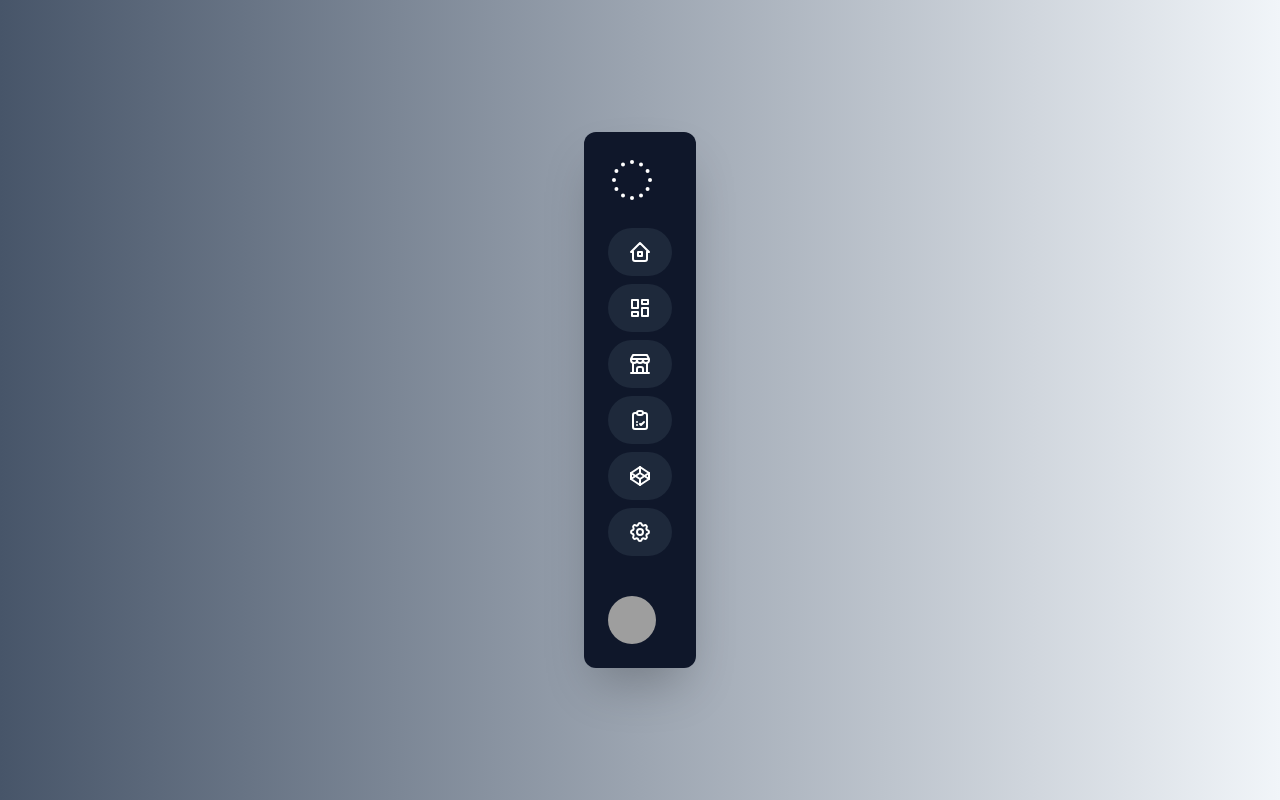
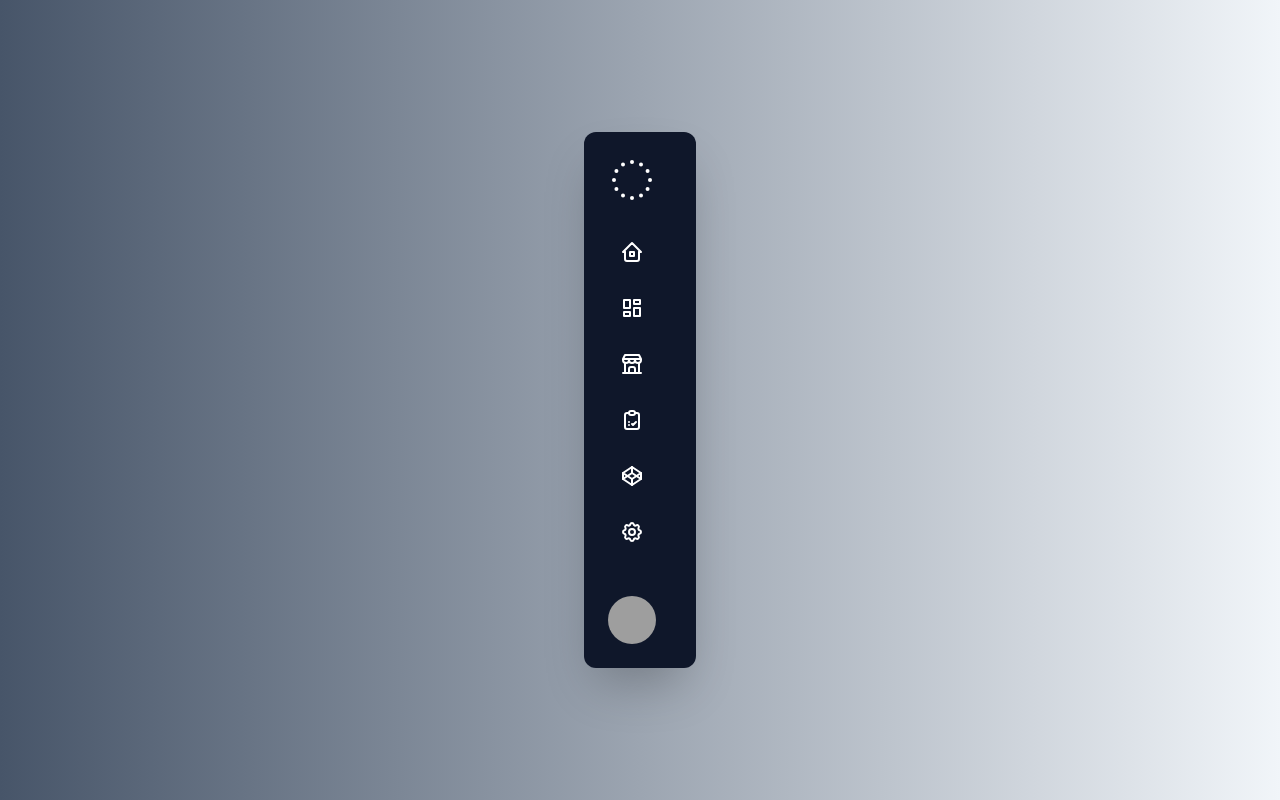
Before and after one commit to captainkapnap/icodethis_yt_video, a Next.js app: page / in a window 1280 px wide. Built offline with nearby package versions, Linux system fonts and the light colour scheme; grey boxes are pictures that could not be loaded.

Commit message:
ict yt at 2:05:46

```diff
--- a/src/pages/components/util.tsx
+++ b/src/pages/components/util.tsx
@@ -57,9 +57,10 @@ function ICodeThis() {
        })
 
     return (
+        <>
       <div className="flex">
         <nav className="bg-slate-900 text-white rounded-xl shadow-2xl p-6">
-        <svg xmlns="http://www.w3.org/2000/svg" class="mb-6" width="48" height="48" viewBox="0 0 24 24" stroke-width="2" stroke="currentColor" fill="none" stroke-linecap="round" stroke-linejoin="round">
+        <svg xmlns="http://www.w3.org/2000/svg" className="mb-6" width="48" height="48" viewBox="0 0 24 24" stroke-width="2" stroke="currentColor" fill="none" stroke-linecap="round" stroke-linejoin="round">
    <path stroke="none" d="M0 0h24v24H0z" fill="none"></path>
    <path d="M7.5 4.21l0 .01"></path>
    <path d="M4.21 7.5l0 .01"></path>
@@ -76,27 +77,37 @@ function ICodeThis() {
         </svg>
 
             <ul>
-                <li><a className="flex gap-2 bg-slate-800 rounded-full my-2 p-3 justify-center " href="#">
-                <svg xmlns="http://www.w3.org/2000/svg" class="icon icon-tabler icon-tabler-home-2" width="24" height="24" viewBox="0 0 24 24" stroke-width="2" stroke="currentColor" fill="none" stroke-linecap="round" stroke-linejoin="round">
+                {/* Need to make a child span to keep the text/icon absolute positioning
+                This allows the transition to move directly from left to right and not
+                be choppy by transitioning both left and right */}
+                <li><a className="cursor-default block group relative w-12 h-12 my-2" href="#">
+                    <span className="flex gap-2 hover:bg-slate-800 absolute rounded-full p-3 group-hover:pr-16 transition">
+                        <svg xmlns="http://www.w3.org/2000/svg" className="icon icon-tabler icon-tabler-home-2" width="24" height="24" viewBox="0 0 24 24" stroke-width="2" stroke="currentColor" fill="none" stroke-linecap="round" stroke-linejoin="round">
                             <path stroke="none" d="M0 0h24v24H0z" fill="none"></path>
                             <path d="M5 12l-2 0l9 -9l9 9l-2 0"></path>
                             <path d="M5 12v7a2 2 0 0 0 2 2h10a2 2 0 0 0 2 -2v-7"></path>
                             <path d="M10 12h4v4h-4z"></path>
                         </svg>
-                    <span className="hidden group-hover:block">Home</span>
+                        <span className="opacity-0 group-hover:opacity-100 transition">
+                            Home</span>
+                    </span>
                 </a></li>
-                <li><a className="flex gap-2 bg-slate-800 rounded-full my-2 p-3 justify-center" href="#">
-                <svg xmlns="http://www.w3.org/2000/svg" class="icon icon-tabler icon-tabler-layout-dashboard" width="24" height="24" viewBox="0 0 24 24" stroke-width="2" stroke="currentColor" fill="none" stroke-linecap="round" stroke-linejoin="round">
+                <li><a className="cursor-default block group relative w-12 h-12 my-2" href="#">
+                    <span className="flex gap-2 hover:bg-slate-800 absolute rounded-full p-3 group-hover:pr-16 transition">
+                    <svg xmlns="http://www.w3.org/2000/svg" className="icon icon-tabler icon-tabler-layout-dashboard" width="24" height="24" viewBox="0 0 24 24" stroke-width="2" stroke="currentColor" fill="none" stroke-linecap="round" stroke-linejoin="round">
                         <path stroke="none" d="M0 0h24v24H0z" fill="none"></path>
                         <path d="M4 4h6v8h-6z"></path>
                         <path d="M4 16h6v4h-6z"></path>
                         <path d="M14 12h6v8h-6z"></path>
                         <path d="M14 4h6v4h-6z"></path>
                     </svg>
-                    <span className="hidden group-hover:block">Dashboard</span>
+                    <span className="opacity-0 group-hover:opacity-100 transition">
+                        Dashboard</span>
+                    </span>
                 </a></li>
-                <li><a className="flex gap-2 bg-slate-800 rounded-full my-2 p-3 justify-center" href="#">
-                <svg xmlns="http://www.w3.org/2000/svg" class="icon icon-tabler icon-tabler-building-store" width="24" height="24" viewBox="0 0 24 24" stroke-width="2" stroke="currentColor" fill="none" stroke-linecap="round" stroke-linejoin="round">
+                <li><a className="cursor-default block group relative w-12 h-12 my-2" href="#">
+                    <span className="flex gap-2 hover:bg-slate-800 absolute rounded-full p-3 group-hover:pr-16 transition">
+                    <svg xmlns="http://www.w3.org/2000/svg" className="icon icon-tabler icon-tabler-building-store" width="24" height="24" viewBox="0 0 24 24" stroke-width="2" stroke="currentColor" fill="none" stroke-linecap="round" stroke-linejoin="round">
                         <path stroke="none" d="M0 0h24v24H0z" fill="none"></path>
                         <path d="M3 21l18 0"></path>
                         <path d="M3 7v1a3 3 0 0 0 6 0v-1m0 1a3 3 0 0 0 6 0v-1m0 1a3 3 0 0 0 6 0v-1h-18l2 -4h14l2 4"></path>
@@ -104,10 +115,13 @@ function ICodeThis() {
                         <path d="M19 21l0 -10.15"></path>
                         <path d="M9 21v-4a2 2 0 0 1 2 -2h2a2 2 0 0 1 2 2v4"></path>
                     </svg>
-                    <span className="hidden group-hover:block">Store</span>
+                    <span className="opacity-0 group-hover:opacity-100 transition">
+                        Store</span>
+                    </span>
                 </a></li>
-                <li><a className="flex gap-2 bg-slate-800 rounded-full my-2 p-3 justify-center" href="#">
-                <svg xmlns="http://www.w3.org/2000/svg" class="icon icon-tabler icon-tabler-checkup-list" width="24" height="24" viewBox="0 0 24 24" stroke-width="2" stroke="currentColor" fill="none" stroke-linecap="round" stroke-linejoin="round">
+                <li><a className="cursor-default block group relative w-12 h-12 my-2" href="#">
+                    <span className="flex gap-2 hover:bg-slate-800 absolute rounded-full p-3 group-hover:pr-16 transition">
+                    <svg xmlns="http://www.w3.org/2000/svg" className="icon icon-tabler icon-tabler-checkup-list" width="24" height="24" viewBox="0 0 24 24" stroke-width="2" stroke="currentColor" fill="none" stroke-linecap="round" stroke-linejoin="round">
                         <path stroke="none" d="M0 0h24v24H0z" fill="none"></path>
                         <path d="M9 5h-2a2 2 0 0 0 -2 2v12a2 2 0 0 0 2 2h10a2 2 0 0 0 2 -2v-12a2 2 0 0 0 -2 -2h-2"></path>
                         <path d="M9 3m0 2a2 2 0 0 1 2 -2h2a2 2 0 0 1 2 2v0a2 2 0 0 1 -2 2h-2a2 2 0 0 1 -2 -2z"></path>
@@ -115,10 +129,13 @@ function ICodeThis() {
                         <path d="M9 17h.01"></path>
                         <path d="M12 16l1 1l3 -3"></path>
                     </svg>
-                    <span className="hidden group-hover:block">Reports</span>
+                    <span className="opacity-0 group-hover:opacity-100 transition">
+                        Reports</span>
+                    </span>
                 </a></li>
-                <li><a className="flex gap-2 bg-slate-800 rounded-full my-2 p-3 justify-center" href="#">
-                <svg xmlns="http://www.w3.org/2000/svg" class="icon icon-tabler icon-tabler-brand-codepen" width="24" height="24" viewBox="0 0 24 24" stroke-width="2" stroke="currentColor" fill="none" stroke-linecap="round" stroke-linejoin="round">
+                <li><a className="cursor-default block group relative w-12 h-12 my-2" href="#">
+                    <span className="flex gap-2 hover:bg-slate-800 absolute rounded-full p-3 group-hover:pr-16 transition">
+                    <svg xmlns="http://www.w3.org/2000/svg" className="icon icon-tabler icon-tabler-brand-codepen" width="24" height="24" viewBox="0 0 24 24" stroke-width="2" stroke="currentColor" fill="none" stroke-linecap="round" stroke-linejoin="round">
                         <path stroke="none" d="M0 0h24v24H0z" fill="none"></path>
                         <path d="M3 15l9 6l9 -6l-9 -6l-9 6"></path>
                         <path d="M3 9l9 6l9 -6l-9 -6l-9 6"></path>
@@ -127,15 +144,20 @@ function ICodeThis() {
                         <path d="M12 3l0 6"></path>
                         <path d="M12 15l0 6"></path>
                     </svg>
-                    <span className="hidden group-hover:block">Design</span>
+                    <span className="opacity-0 group-hover:opacity-100 transition">
+                        Design</span>
+                    </span>
                 </a></li>
-                <li><a className="flex gap-2 bg-slate-800 rounded-full my-2 p-3 justify-center" href="#">
-                <svg xmlns="http://www.w3.org/2000/svg" class="icon icon-tabler icon-tabler-settings" width="24" height="24" viewBox="0 0 24 24" stroke-width="2" stroke="currentColor" fill="none" stroke-linecap="round" stroke-linejoin="round">
+                <li><a className="cursor-default block group relative w-12 h-12 my-2" href="#">
+                    <span className="flex gap-2 hover:bg-slate-800 absolute rounded-full p-3 group-hover:pr-16 transition">
+                    <svg xmlns="http://www.w3.org/2000/svg" className="icon icon-tabler icon-tabler-settings" width="24" height="24" viewBox="0 0 24 24" stroke-width="2" stroke="currentColor" fill="none" stroke-linecap="round" stroke-linejoin="round">
                         <path stroke="none" d="M0 0h24v24H0z" fill="none"></path>
                         <path d="M10.325 4.317c.426 -1.756 2.924 -1.756 3.35 0a1.724 1.724 0 0 0 2.573 1.066c1.543 -.94 3.31 .826 2.37 2.37a1.724 1.724 0 0 0 1.065 2.572c1.756 .426 1.756 2.924 0 3.35a1.724 1.724 0 0 0 -1.066 2.573c.94 1.543 -.826 3.31 -2.37 2.37a1.724 1.724 0 0 0 -2.572 1.065c-.426 1.756 -2.924 1.756 -3.35 0a1.724 1.724 0 0 0 -2.573 -1.066c-1.543 .94 -3.31 -.826 -2.37 -2.37a1.724 1.724 0 0 0 -1.065 -2.572c-1.756 -.426 -1.756 -2.924 0 -3.35a1.724 1.724 0 0 0 1.066 -2.573c-.94 -1.543 .826 -3.31 2.37 -2.37c1 .608 2.296 .07 2.572 -1.065z"></path>
                         <path d="M9 12a3 3 0 1 0 6 0a3 3 0 0 0 -6 0"></path>
                     </svg>
-                    <span className="hidden group-hover:block">Settings</span>
+                    <span className="opacity-0 group-hover:opacity-100 transition">
+                        Settings</span>
+                    </span>
                 </a></li>
             </ul>
             <div className="flex mt-10">
@@ -148,6 +170,7 @@ function ICodeThis() {
         </nav>
 
       </div>
+      </>
     )
 }
 
--- /dev/null
+++ b/src/styles/util.css
@@ -0,0 +1,3 @@
+.transition {
+    transition: all 150ms linear;
+}
```
Lines whose indentation alone changed are shown as unchanged.
